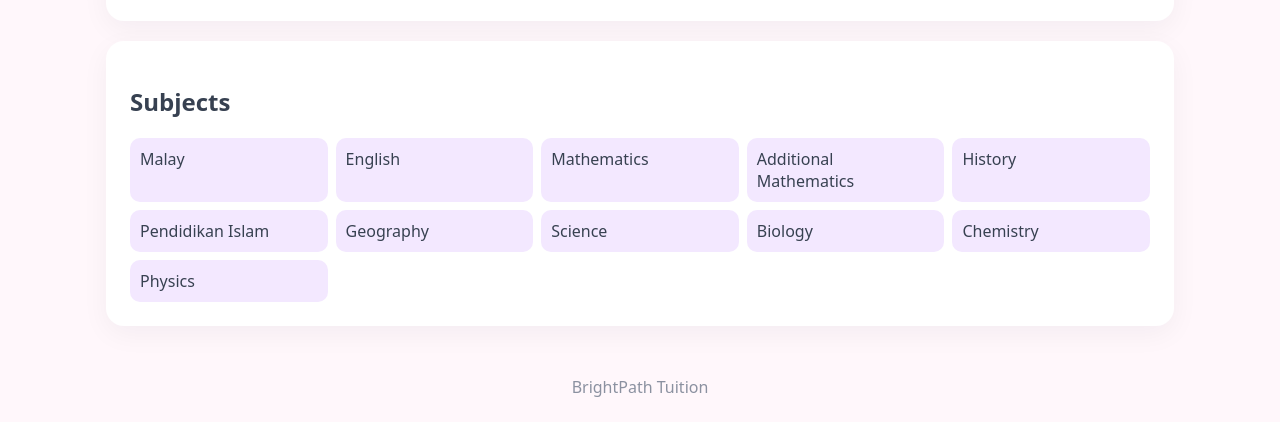
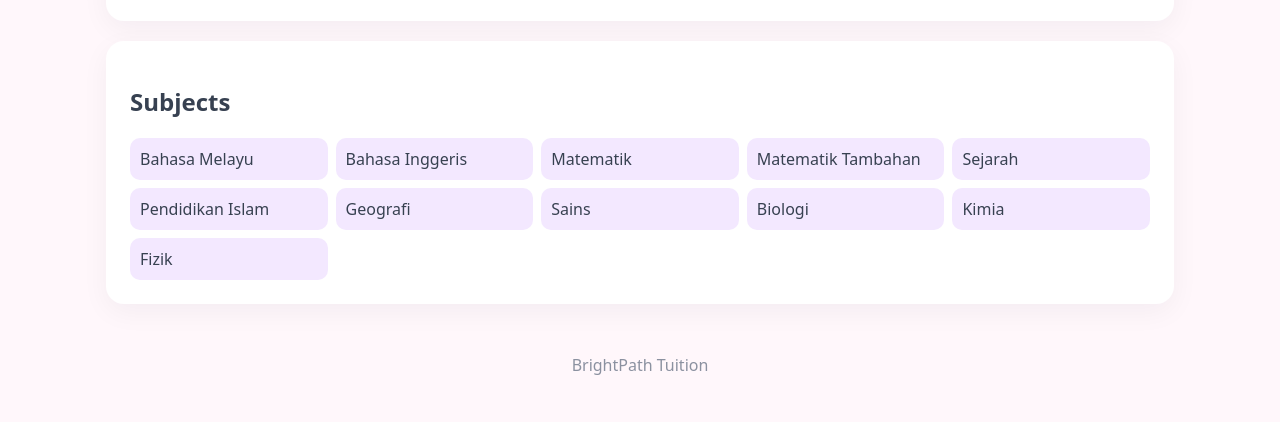
Before and after one commit to qsleepy151-crypto/tuition-website, a plain HTML site: page index.html in a window 1280 px wide. Shown: the part 459-881 px from the top of the page. After the commit the page ends 859 px from the top, so only its background shows below. Drawn offline with Linux system fonts and the light colour scheme.

Commit message:
Update index.html

```diff
--- a/index.html
+++ b/index.html
@@ -51,7 +51,7 @@ import { getFirestore, collection, addDoc, getDocs, query, where, orderBy, updat
 const firebaseConfig={apiKey:"AIzaSyBDuD8LloKpKvJwdxOptXaamr0KjaQJyng",authDomain:"brightpath-tuition-c240b.firebaseapp.com",projectId:"brightpath-tuition-c240b",storageBucket:"brightpath-tuition-c240b.firebasestorage.app",messagingSenderId:"869976922467",appId:"1:869976922467:web:b88ab6c024e64ec7fe5b56"};
 const app=initializeApp(firebaseConfig),auth=getAuth(app),db=getFirestore(app);
 const ADMIN_EMAIL="qsleepy151@gmail.com";
-const subjects=['Malay','English','Mathematics','Additional Mathematics','History','Pendidikan Islam','Geography','Science','Biology','Chemistry','Physics'];
+const subjects=['Bahasa Melayu','Bahasa Inggeris','Matematik','Matematik Tambahan','Sejarah','Pendidikan Islam','Geografi','Sains','Biologi','Kimia','Fizik'];
 document.getElementById('subjectDisplay').innerHTML=subjects.map(s=>`<div class="subject">${s}</div>`).join('');
 let currentRole='';
 const portalContent=document.getElementById('portalContent');
```
